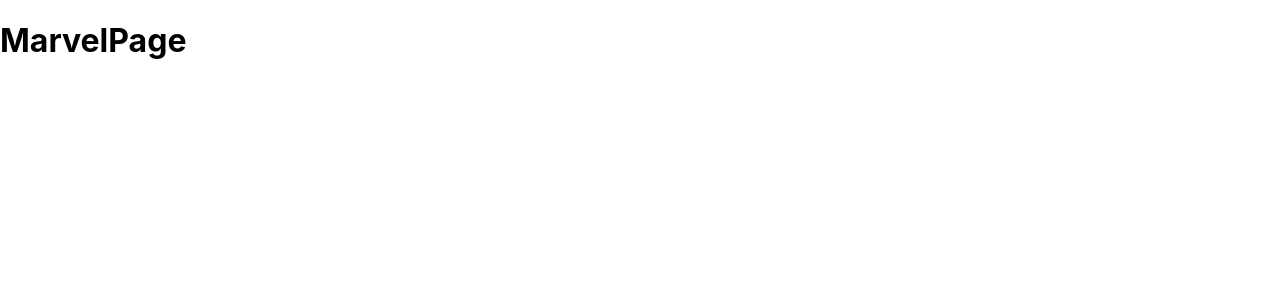
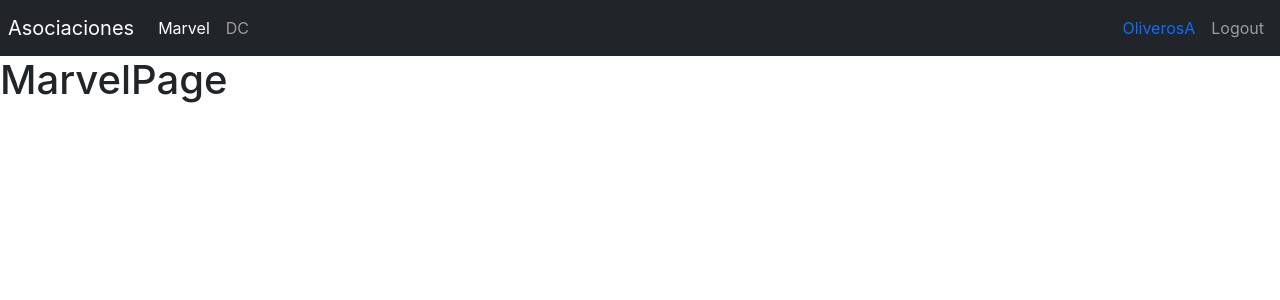
Before and after one commit to OliverosA/Heroes-SPA, a React (Create React App) app: page /marvel in a window 1280 px wide. Shown: the top 300 px of the page. Built offline with nearby package versions, Linux system fonts and the light colour scheme.

Commit message:
adding navbar

```diff
--- a/public/index.html
+++ b/public/index.html
@@ -30,9 +30,6 @@
       rel="manifest"
       href="%PUBLIC_URL%/manifest.json"
     />
-    <link
-      href="https://cdn.jsdelivr.net/npm/bootstrap@5.3.0-alpha1/dist/css/bootstrap.min.css"
-    />
     <!--
       Notice the use of %PUBLIC_URL% in the tags above.
       It will be replaced with the URL of the `public` folder during the build.
@@ -43,6 +40,12 @@
       Learn how to configure a non-root public URL by running `npm run build`.
     -->
     <title>React App</title>
+    <link
+      href="https://cdn.jsdelivr.net/npm/bootstrap@5.3.0-alpha1/dist/css/bootstrap.min.css"
+      rel="stylesheet"
+      integrity="sha384-GLhlTQ8iRABdZLl6O3oVMWSktQOp6b7In1Zl3/Jr59b6EGGoI1aFkw7cmDA6j6gD"
+      crossorigin="anonymous"
+    />
   </head>
   <body>
     <noscript>You need to enable JavaScript to run this app.</noscript>
--- /dev/null
+++ b/src/auth/index.js
@@ -0,0 +1 @@
+export * from "./pages";
--- /dev/null
+++ b/src/auth/pages/index.js
@@ -0,0 +1 @@
+export * from "./LoginPage";
--- /dev/null
+++ b/src/heroes/index.js
@@ -0,0 +1 @@
+export * from "./pages";
--- /dev/null
+++ b/src/heroes/pages/index.js
@@ -0,0 +1,2 @@
+export * from "./DcPage";
+export * from "./MarvelPage";
--- a/src/router/AppRouter.jsx
+++ b/src/router/AppRouter.jsx
@@ -1,11 +1,13 @@
 import { Navigate, Route, Routes } from "react-router-dom";
-import { LoginPage } from "../auth/pages/LoginPage";
-import { DcPage } from "../heroes/pages/DcPage";
-import { MarvelPage } from "../heroes/pages/MarvelPage";
+
+import { MarvelPage, DcPage } from "../heroes";
+import { LoginPage } from "../auth";
+import { Navbar } from "../ui";
 
 export const AppRouter = () => {
   return (
     <>
+      <Navbar />
       <Routes>
         <Route
           path='marvel'
--- /dev/null
+++ b/src/ui/components/Navbar.jsx
@@ -0,0 +1,44 @@
+import { Link, NavLink } from "react-router-dom";
+
+export const Navbar = () => {
+  return (
+    <nav className='navbar navbar-expand-sm navbar-dark bg-dark p-2'>
+      <Link
+        className='navbar-brand'
+        to='/'
+      >
+        Asociaciones
+      </Link>
+
+      <div className='navbar-collapse'>
+        <div className='navbar-nav'>
+          <NavLink
+            className={({ isActive }) =>
+              `nav-item nav-link ${isActive ? "active" : ""}`
+            }
+            to='/marvel'
+          >
+            Marvel
+          </NavLink>
+
+          <NavLink
+            className={({ isActive }) =>
+              `nav-item nav-link ${isActive ? "active" : ""}`
+            }
+            to='/dc'
+          >
+            DC
+          </NavLink>
+        </div>
+      </div>
+
+      <div className='navbar-collapse collapse w-100 order-3 dual-collapse2 d-flex justify-content-end'>
+        <ul className='navbar-nav ml-auto'>
+          <span className='nav-item nav-link text-primary'>OliverosA</span>
+
+          <button className='nav-item nav-link btn'>Logout</button>
+        </ul>
+      </div>
+    </nav>
+  );
+};
--- /dev/null
+++ b/src/ui/components/index.js
@@ -0,0 +1 @@
+export * from "./Navbar";
--- /dev/null
+++ b/src/ui/index.js
@@ -0,0 +1 @@
+export * from "./components";
```
